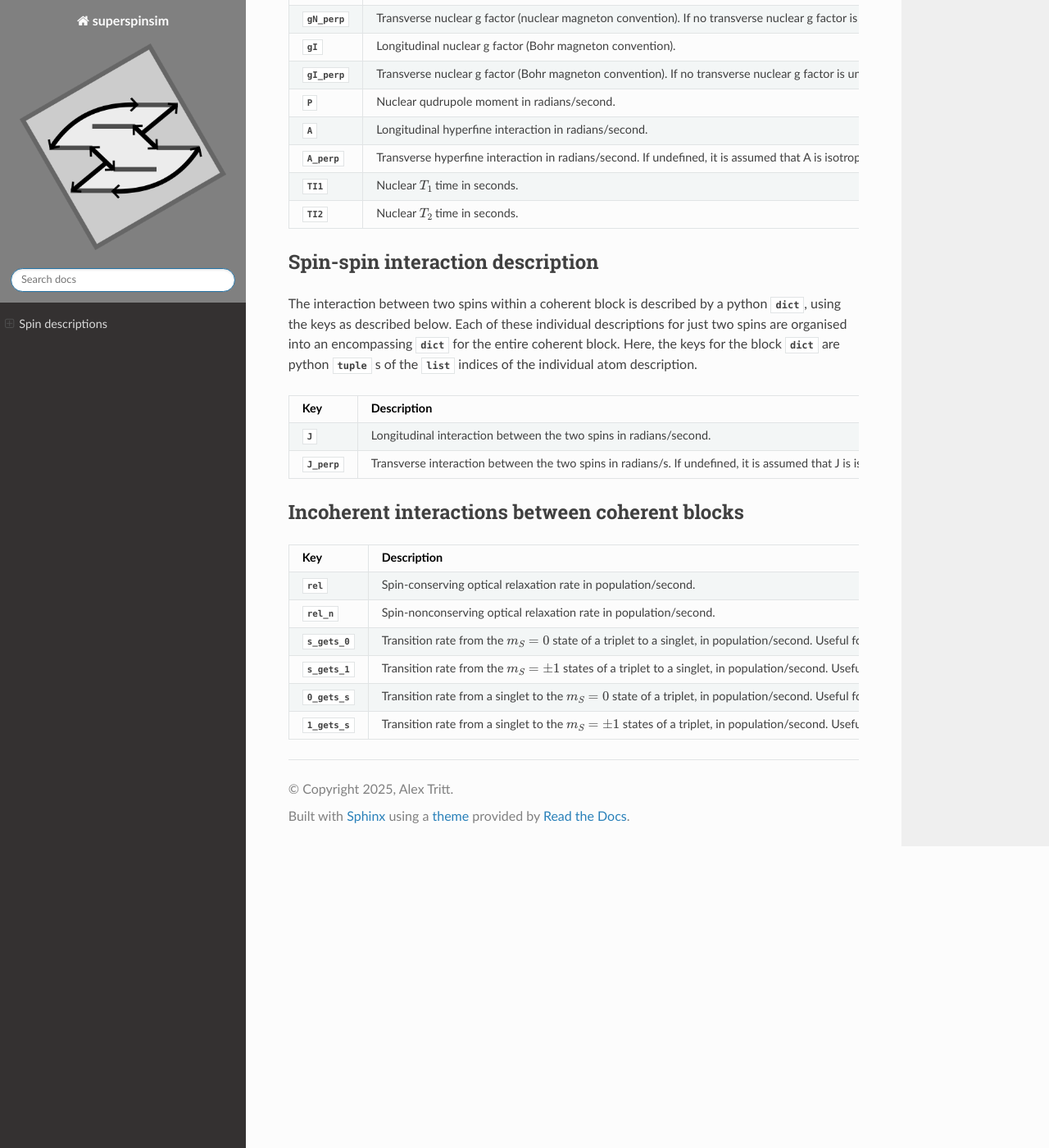
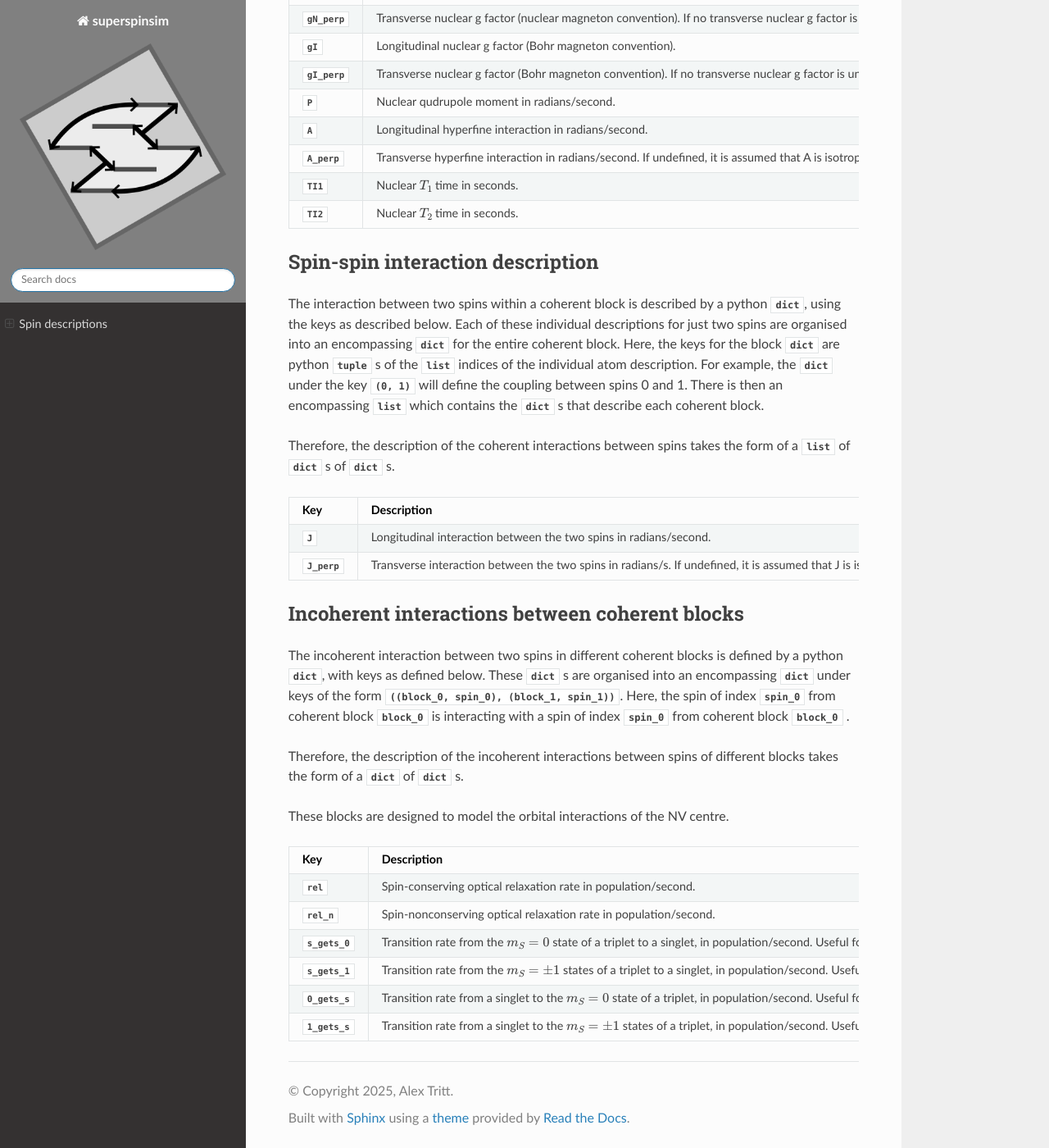
Before and after one commit to monashNV/superspinsim, a Sphinx documentation site: the page built from docs/source/spin_descriptions.rst, in a window 1280 px wide and 1400 px high, scrolled down 1417 px. Shown: the whole window at 82% size. Built offline with Sphinx 7.4.7 and the Read the Docs theme 3.1.0, drawn with Linux system fonts in a browser that asks for light colours.

Commit message:
Spin descriptions

```diff
--- a/docs/source/spin_descriptions.rst
+++ b/docs/source/spin_descriptions.rst
@@ -103,6 +103,13 @@ Each of these individual descriptions for just two spins are organised into an
 encompassing :obj:`dict` for the entire coherent block.
 Here, the keys for the block :obj:`dict` are python :obj:`tuple` s of the
 :obj:`list` indices of the individual atom description.
+For example, the :obj:`dict` under the key :obj:`(0, 1)` will define the
+coupling between spins 0 and 1.
+There is then an encompassing :obj:`list` which contains the :obj:`dict` s that
+describe each coherent block.
+
+Therefore, the description of the coherent interactions between spins takes the
+form of a :obj:`list` of :obj:`dict` s of :obj:`dict` s.
 
 =============  ==========================================================
 Key            Description
@@ -115,6 +122,19 @@ Key            Description
 
 Incoherent interactions between coherent blocks
 ===============================================
+
+The incoherent interaction between two spins in different coherent blocks is
+defined by a python :obj:`dict`, with keys as defined below.
+These :obj:`dict` s are organised into an encompassing :obj:`dict` under keys
+of the form :obj:`((block_0, spin_0), (block_1, spin_1))`.
+Here, the spin of index :obj:`spin_0` from coherent block :obj:`block_0` is
+interacting with a spin of index :obj:`spin_0` from coherent block
+:obj:`block_0` .
+
+Therefore, the description of the incoherent interactions between spins of
+different blocks takes the form of a :obj:`dict` of :obj:`dict` s.
+
+These blocks are designed to model the orbital interactions of the NV centre.
 
 ===============  ==============================================================
 Key              Description
```
